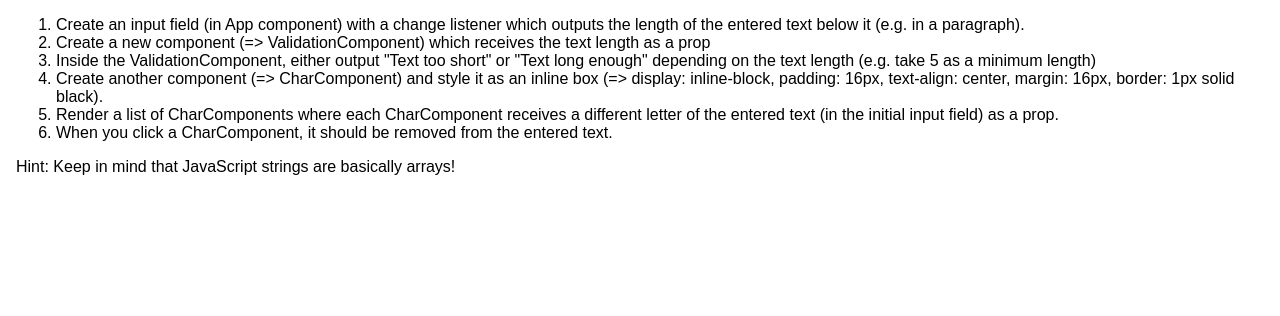
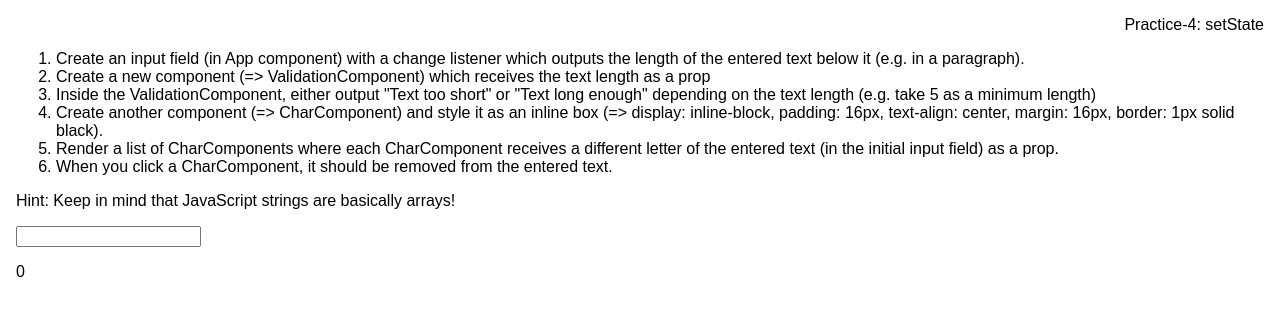
Before and after one commit to PaPa31/react-complete-guide, a React (Create React App) app: page / in a window 1280 px wide. Shown: the top 316 px of the page. Built offline with nearby package versions, Linux system fonts and the light colour scheme.

Commit message:
4.1 Create input field
	modified:   src/App.js

```diff
--- a/src/App.js
+++ b/src/App.js
@@ -2,9 +2,21 @@ import React, { Component } from "react";
 import "./App.css";
 
 class App extends Component {
+  state = {
+    text: "",
+  };
+  onTypeHandler = (event) => {
+    this.setState({
+      text: event.target.value,
+    });
+  };
   render() {
+    const for_p = {
+      textAlign: "right",
+    };
     return (
       <div className="App">
+        <p style={for_p}>Practice-4: setState</p>
         <ol>
           <li>
             Create an input field (in App component) with a change listener
@@ -36,6 +48,8 @@ class App extends Component {
           </li>
         </ol>
         <p>Hint: Keep in mind that JavaScript strings are basically arrays!</p>
+        <input type="text" onChange={(event) => this.onTypeHandler(event)} />
+        <p>{this.state.text.length}</p>
       </div>
     );
   }
```
